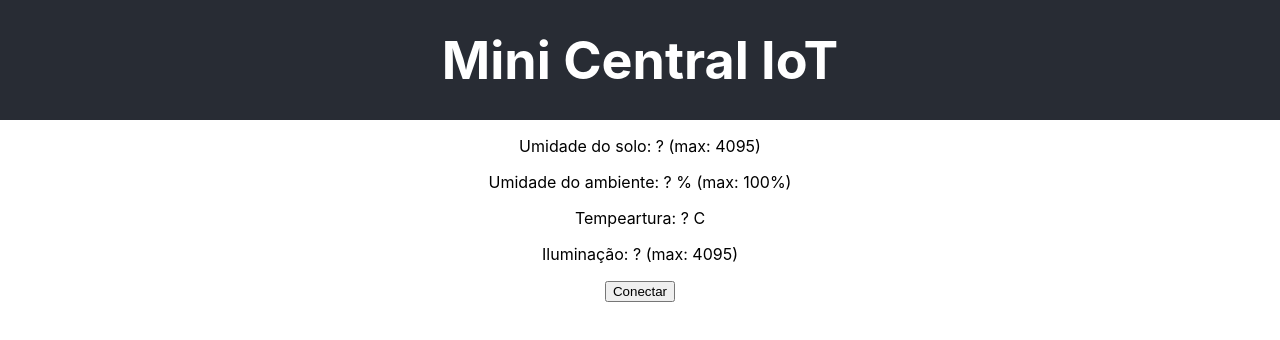
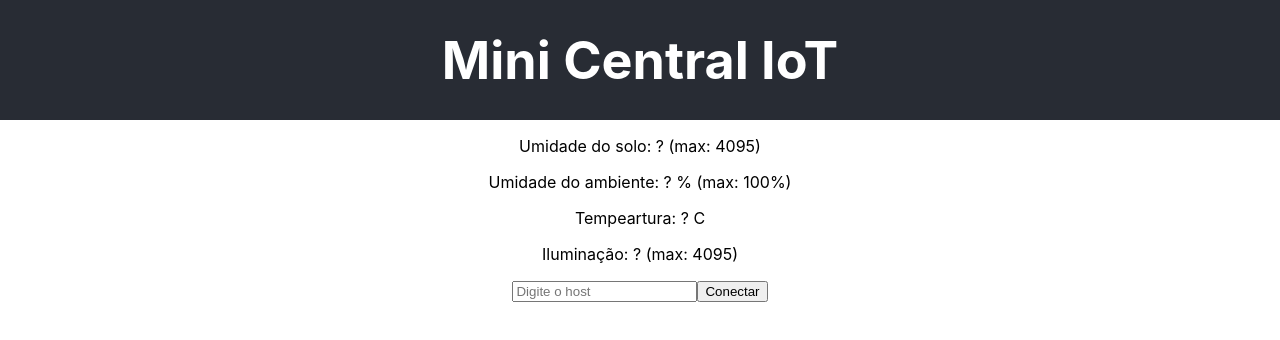
Before and after one commit to orivaldosantana/mini_central_iot, a React (Create React App) app in the folder web/: page / in a window 1280 px wide. Shown: the top 340 px of the page. Built offline with nearby package versions, Linux system fonts and the light colour scheme.

Commit message:
conectando via interface

```diff
--- a/web/src/components/mqttsub.js
+++ b/web/src/components/mqttsub.js
@@ -35,12 +35,18 @@ export default function MQTTSub() {
   const [msgLight, setMsgLight] = useState('?')
   const [msgEnvHumidity, setMsgEnvHumidity] = useState('?')
   const [connectStatus, setConnectStatus] = useState('Disconnected')
+  const [inputHost, setInputHost] = useState()
 
   const [client, setClient] = useState(null)
   const mqttConnect = () => {
     setConnectStatus('Connecting')
-    console.log('host: ' + host)
-    setClient(mqtt.connect(host, mqttOptions))
+    console.log('host: ' + inputHost)
+    try {
+      setClient(mqtt.connect(inputHost, mqttOptions))
+    } catch (error) {
+      console.error(error)
+      alert('Connection error!')
+    }
   }
 
   useEffect(() => {
@@ -99,6 +105,15 @@ export default function MQTTSub() {
         <p> Iluminação: {msgLight && msgLight} (max: 4095) </p>
       </div>
       <div>
+        <input
+          type="text"
+          id="host"
+          name="host"
+          placeholder="Digite o host"
+          onChange={e => {
+            setInputHost(e.target.value)
+          }}
+        />
         <button onClick={mqttConnect}> Conectar </button>
       </div>
     </div>
```
